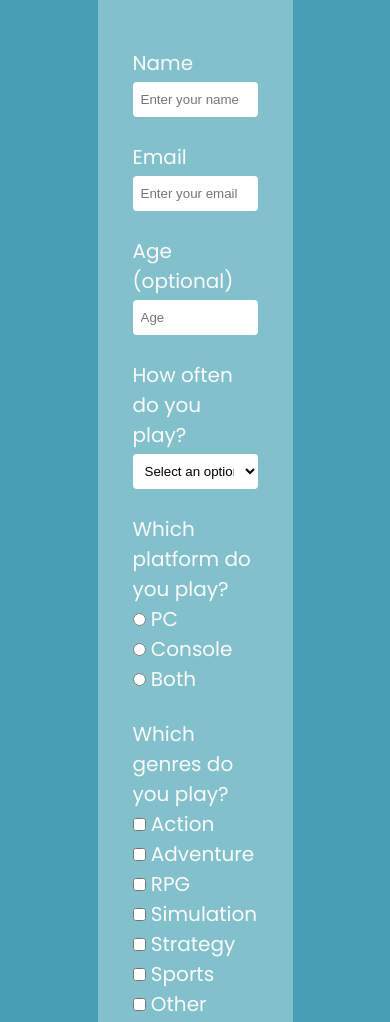
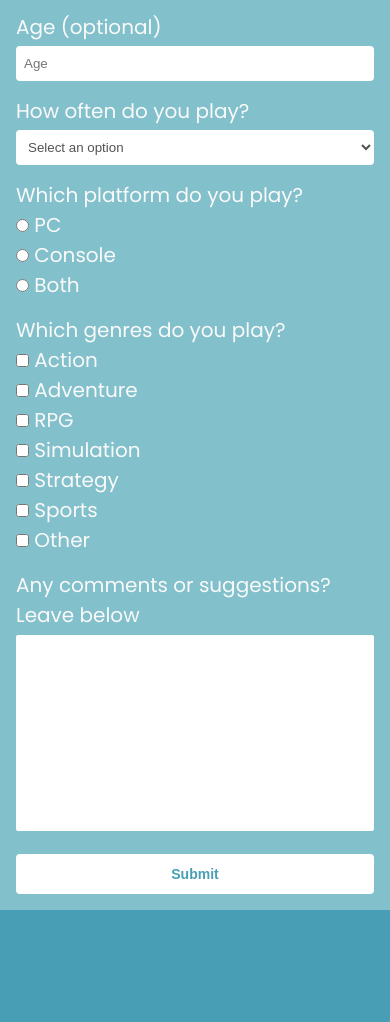
Before and after one commit to ribeiro-dev/freecodecamp-survey-form, a plain HTML site: page index.html in a window 390 px wide. Shown: the part 372-1394 px from the top of the page. After the commit the page ends 1282 px from the top, so only its background shows below. Drawn offline with Linux system fonts and the light colour scheme.

Commit message:
edit style and add media-query

```diff
--- a/index.html
+++ b/index.html
@@ -73,7 +73,7 @@
 
             <div>
                 <label for="comments">Any comments or suggestions? Leave below</label><br>
-                <textarea name="comments" id="comments" cols="30" rows="10"></textarea>
+                <textarea name="comments" id="comments" cols="30" rows="8"></textarea>
             </div>
 
             <button type="submit" id="submit">Submit</button>
--- a/style.css
+++ b/style.css
@@ -22,7 +22,9 @@ body {
 
 main {
     margin: 30px auto;
-    width: 50vw;
+    width: 60vw;
+
+    max-width: 1000px;
 }
 
 main header {
@@ -32,6 +34,10 @@ main header {
     margin-bottom: 30px;
 
     color: var(--font-color);
+}
+
+main header p {
+    font-style: italic;
 }
 
 main #survey-form {
@@ -46,7 +52,7 @@ main #survey-form {
 
 
 main #survey-form div {
-    margin: 25px 0;
+    margin-bottom: 15px;
 }
 
 
@@ -60,11 +66,17 @@ main #survey-form div {
     border-radius: 4px;
 
     border-style: none;
+
 }
 
 #name:focus, #email:focus, #age:focus, #dropdown:focus {
     outline-style: none;
     border-bottom: 3px solid var(--dark-blue);
+}
+
+#name, #email, #age, #dropdown, #textarea{
+
+    color: rgb(83, 83, 83);
 }
 
 #survey-form select {
@@ -73,14 +85,17 @@ main #survey-form div {
 }
 
 
-
 #survey-form textarea {
     resize: none;
     width: 100%;
 
     border-style: none;
     border-radius: 2px;
+    outline-style: none;
     margin-top: 5px;
+    padding: 6px;
+
+    font-size: 1em;
 }
 
 #survey-form #submit {
@@ -96,3 +111,21 @@ main #survey-form div {
     font-size: 1.4rem;
     font-weight: 600;
 }
+
+
+@media (max-width: 425px) {
+    main {
+        width: 100vw;
+        margin: 4vh 0 0 0;
+    }
+
+    main header {
+        font-size: 1.5rem;
+    }
+
+    main #survey-form {
+        padding: 16px;
+        border-radius: 0;
+    }
+
+}
```
